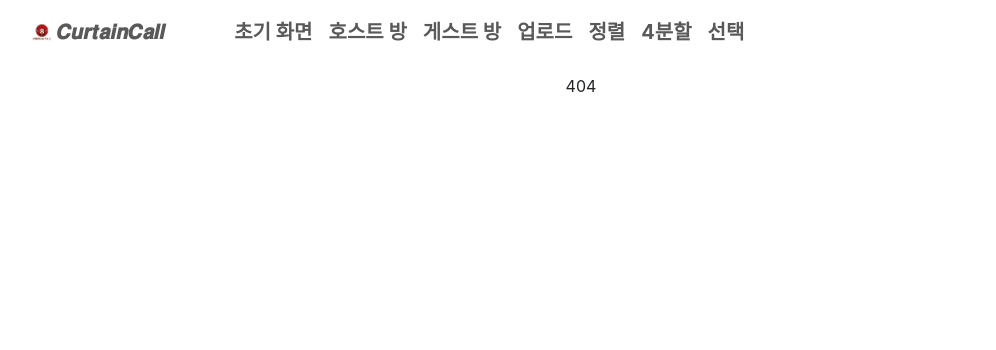
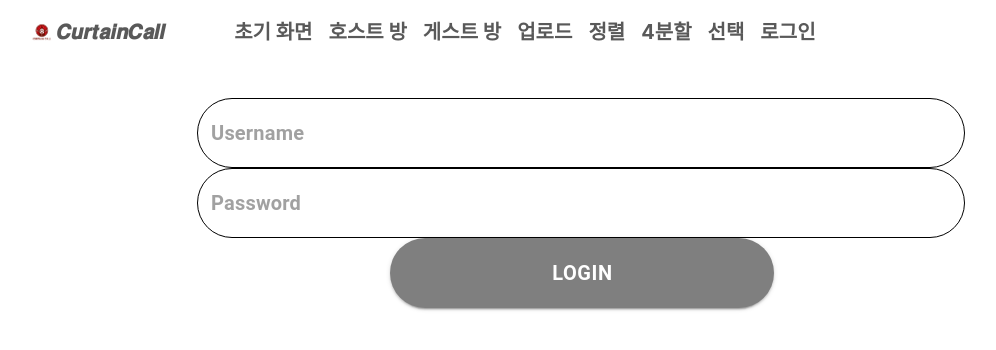
Before and after one commit to CSID-DGU/2024-1-OSS-team-1-curtaincall, a React (Create React App) app in the folder front/: page /login in a window 1280 px wide. Before the commit this address had no page. Shown: the top 350 px of the page, without its empty margins (59-1055 px from the left). Built offline with nearby package versions, Linux system fonts and the light colour scheme.

Commit message:
feat : 로그인 페이지

```diff
--- a/front/src/App.js
+++ b/front/src/App.js
@@ -9,6 +9,7 @@ import Upload from './pages/Upload';
 import Sort from './pages/Sort';
 import Choose from './pages/Choose';
 import Quater from "./pages/Quarter";
+import Login from "./pages/Login";
 
 import {
     useMediaQuery,
@@ -38,6 +39,7 @@ function App() {
                     <Route path="/sort" element={<Sort />} />
                     <Route path="/quater" element={<Quater />} />
                     <Route path="/choose" element={<Choose />} />
+                    <Route path="/login" element={<Login />} />
                     <Route path="*" element={<div>404</div>} />
                 </Routes>
             </Router>
--- /dev/null
+++ b/front/src/component/LoginPageComp/IDInputForm.js
@@ -0,0 +1,20 @@
+import React from 'react';
+import { TextField, ThemeProvider } from '@mui/material';
+import { IIFTheme } from './Theme/IIFTheme'; // Import the custom theme for UsernameInput
+
+function IDInputForm({ username, onUsernameChange }) {
+    return (
+        <ThemeProvider theme={IIFTheme}>
+            <TextField
+                hiddenLabel
+                variant="outlined"
+                placeholder="Username"
+                value={username}
+                onChange={(e) => onUsernameChange(e.target.value)}
+                fullWidth
+            />
+        </ThemeProvider>
+    );
+}
+
+export default IDInputForm;
--- /dev/null
+++ b/front/src/component/LoginPageComp/LoginButton.js
@@ -0,0 +1,35 @@
+import React, { useState } from 'react';
+import { Button, CircularProgress, ThemeProvider } from '@mui/material';
+import { useNavigate } from "react-router-dom";
+import { LBTheme } from './Theme/LBTheme'; // Import the custom theme for LoginButton
+
+function LoginButton({ onClick, children }) {
+    const [loading, setLoading] = useState(false);
+
+    const handleClick = () => {
+        if (loading) return;
+        setLoading(true);
+        setTimeout(() => {
+            setLoading(false);
+            onClick();
+        }, 700);
+    };
+
+    return (
+        <ThemeProvider theme={LBTheme}>
+            <Button variant="contained" color="primary" onClick={handleClick}
+                    disabled={loading}
+                    sx={{
+                        backgroundColor: loading ? '#bfbfbf' : '#7f7f7f',
+                        color: 'white',
+                        '&:hover': {
+                            backgroundColor: loading ? '#bfbfbf' : '#bfbfbf'
+                        }
+                    }}>
+                {loading ? <CircularProgress size={24} color="inherit" /> : children}
+            </Button>
+        </ThemeProvider>
+    );
+}
+
+export default LoginButton;
--- /dev/null
+++ b/front/src/component/LoginPageComp/PasswordInputForm.js
@@ -0,0 +1,21 @@
+import React from 'react';
+import { TextField, ThemeProvider } from '@mui/material';
+import { PWDTheme } from './Theme/PWDTheme'; // Import the custom theme for PasswordInput
+
+function PasswordInputForm({ password, onPasswordChange }) {
+    return (
+        <ThemeProvider theme={PWDTheme}>
+            <TextField
+                hiddenLabel
+                type="password"
+                variant="outlined"
+                placeholder="Password"
+                value={password}
+                onChange={(e) => onPasswordChange(e.target.value)}
+                fullWidth
+            />
+        </ThemeProvider>
+    );
+}
+
+export default PasswordInputForm;
--- /dev/null
+++ b/front/src/component/LoginPageComp/Theme/IIFTheme.js
@@ -0,0 +1,35 @@
+import { createTheme } from '@mui/material/styles';
+
+export const IIFTheme = createTheme({
+    components: {
+        MuiOutlinedInput: {
+            styleOverrides: {
+                root: {
+                    width: '66.66%',
+                    height: '70px',
+                    borderRadius: '50px',
+                    fontWeight: 'bold',
+                    fontSize: '1.25rem',
+                    position: 'relative',
+                    transition: 'background-color 0.5s ease',
+                    margin: 'auto',
+                    '@media (max-width: 768px)': {
+                        width: '100%',
+                        marginTop: '0.25%',
+                    },
+                },
+                notchedOutline: {
+                    borderColor: 'black',
+                }
+            }
+        },
+        MuiInputBase: {
+            styleOverrides: {
+                input: {
+                    fontWeight: 'bold',
+                    fontSize: '1.25rem',
+                }
+            }
+        }
+    }
+});
--- /dev/null
+++ b/front/src/component/LoginPageComp/Theme/LBTheme.js
@@ -0,0 +1,24 @@
+import { createTheme } from '@mui/material/styles';
+
+export const LBTheme = createTheme({
+    components: {
+        MuiButton: {
+            styleOverrides: {
+                root: {
+                    width: '33.33%',
+                    height: '70px',
+                    borderRadius: '50px',
+                    fontWeight: 'bold',
+                    fontSize: '1.25rem',
+                    position: 'relative',
+                    transition: 'background-color 0.5s ease',
+                    marginLeft: '0.25%',
+                    '@media (max-width: 768px)': {
+                        width: '66.6%',
+                        marginTop: '0.25%',
+                    }
+                }
+            }
+        }
+    }
+});
--- /dev/null
+++ b/front/src/component/LoginPageComp/Theme/PWDTheme.js
@@ -0,0 +1,35 @@
+import { createTheme } from '@mui/material/styles';
+
+export const PWDTheme = createTheme({
+    components: {
+        MuiOutlinedInput: {
+            styleOverrides: {
+                root: {
+                    width: '66.66%',
+                    height: '70px',
+                    borderRadius: '50px',
+                    fontWeight: 'bold',
+                    fontSize: '1.25rem',
+                    position: 'relative',
+                    transition: 'background-color 0.5s ease',
+                    margin: 'auto',
+                    '@media (max-width: 768px)': {
+                        width: '100%',
+                        marginTop: '0.25%',
+                    },
+                },
+                notchedOutline: {
+                    borderColor: 'black',
+                }
+            }
+        },
+        MuiInputBase: {
+            styleOverrides: {
+                input: {
+                    fontWeight: 'bold',
+                    fontSize: '1.25rem',
+                }
+            }
+        }
+    }
+});
--- a/front/src/component/NavComp/NavigationBar.js
+++ b/front/src/component/NavComp/NavigationBar.js
@@ -55,6 +55,7 @@ function NavigationBar({ isMobile, handleDrawerToggle }) {
                         <Link component={RouterLink} to="/sort" sx={LinkStyle}>정렬</Link>
                         <Link component={RouterLink} to="/quarter" sx={LinkStyle}>4분할</Link>
                         <Link component={RouterLink} to="/choose" sx={LinkStyle}>선택</Link>
+                        <Link component={RouterLink} to="/login" sx={LinkStyle}>로그인</Link>
                     </Box>
                 )}
             </Toolbar>
--- a/front/src/component/NavComp/SideDrawer.js
+++ b/front/src/component/NavComp/SideDrawer.js
@@ -16,6 +16,7 @@ function SideDrawer({ open, handleDrawerToggle }) {
                     <ListItemButton component={Link} to="/sort" onClick={handleDrawerToggle}><ListItemText primary="정렬" /></ListItemButton>
                     <ListItemButton component={Link} to="/quarter" onClick={handleDrawerToggle}><ListItemText primary="4분할" /></ListItemButton>
                     <ListItemButton component={Link} to="/choose" onClick={handleDrawerToggle}><ListItemText primary="선택" /></ListItemButton>
+                    <ListItemButton component={Link} to="/login" onClick={handleDrawerToggle}><ListItemText primary="로그인" /></ListItemButton>
                 </List>
             </Drawer>
         </ThemeProvider>
--- /dev/null
+++ b/front/src/pages/Login.js
@@ -0,0 +1,30 @@
+import React, { useState } from 'react';
+import { Container } from '@mui/material';
+import { useNavigate } from 'react-router-dom';
+import LoginButton from '../component/LoginPageComp/LoginButton'; // Adjust the path accordingly
+import UsernameInputForm from '../component/LoginPageComp/IDInputForm'; // Adjust the path accordingly
+import PasswordInputForm from '../component/LoginPageComp/PasswordInputForm'; // Adjust the path accordingly
+
+function Login() {
+    const navigate = useNavigate();
+    const [username, setUsername] = useState('');
+    const [password, setPassword] = useState('');
+
+    const handleLogin = () => {
+        console.log('Logging in with:', { username, password });
+        navigate('/');
+    };
+
+    return (
+        <Container>
+            <br/>
+            <UsernameInputForm username={username} onUsernameChange={setUsername} />
+            <br/>
+            <PasswordInputForm password={password} onPasswordChange={setPassword} />
+            <br/>
+            <LoginButton onClick={handleLogin}>Login</LoginButton>
+        </Container>
+    );
+}
+
+export default Login;
```
